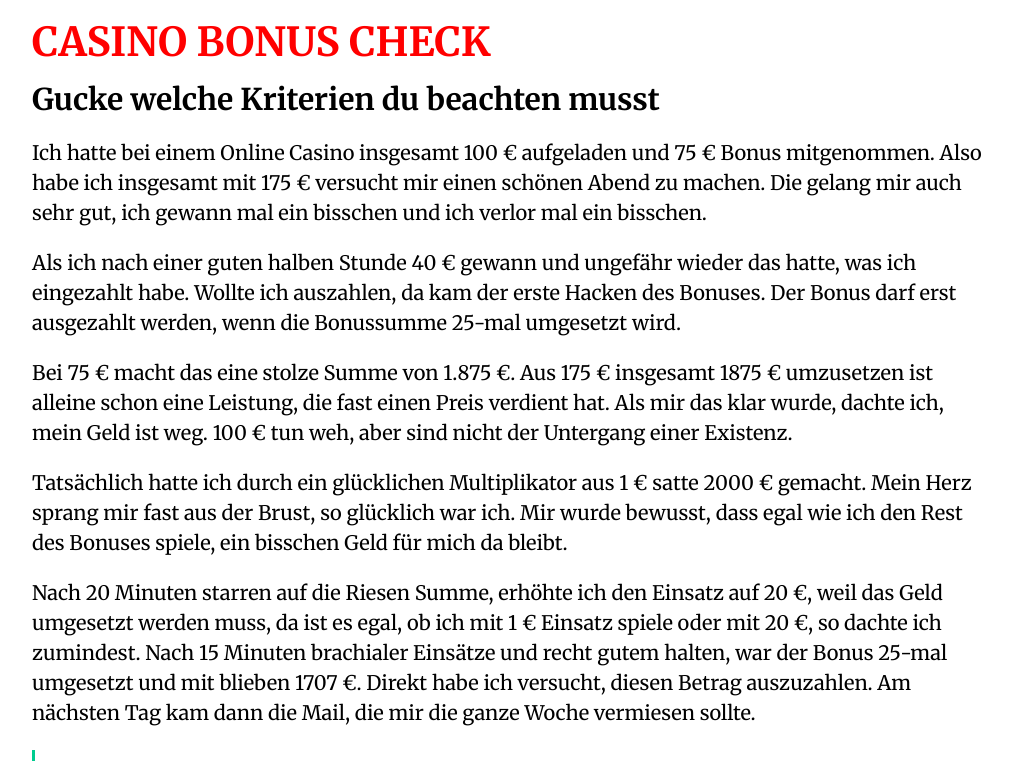
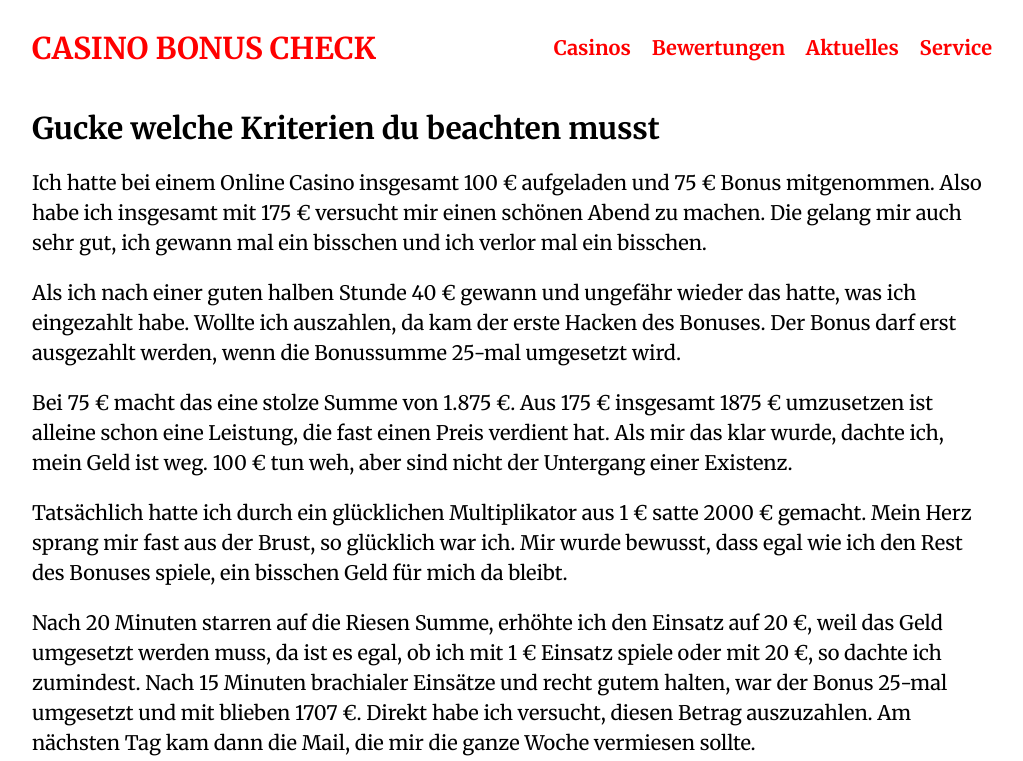
Before and after one commit to camcorom/casino-bonus-check.de, a plain HTML site: page index.html in a window 1280 px wide. Shown: the top 761 px of the page, without its empty margins (128-1151 px from the left). Drawn offline with nearby package versions, Linux system fonts and the light colour scheme.

Commit message:
Hyper link

```diff
--- a/index.html
+++ b/index.html
@@ -39,17 +39,48 @@
             background-color: rgb(255, 255, 255);
             padding: 16px;
         }
+
+        .navbar {
+            display: flex;
+            justify-content: space-between;
+            align-items: center;
+            margin: 0 auto;
+            max-width: 960px;
+
+
+        }
+
+        a {
+            color: red;
+            text-decoration: none;
+            margin-left: 16px;
+            font-weight: bold;
+        }
+
+        a:hover {
+            text-decoration: underline;
+        }
     </style>
 
 </head>
 
 <body>
+    <nav>
+        <div class="navbar">
+
+            <h1 class="headline">
+                CASINO BONUS CHECK<br>
+            </h1>
+
+            <div>
+                <a href="casinos.html">Casinos</a>
+                <a href="bewertung.html">Bewertungen</a>
+                <a href="aktuelles.html">Aktuelles</a>
+                <a href="service.html">Service</a>
+            </div>
+        </div>
+    </nav>
     <div class="container">
-
-        <h1 class="headline">
-            CASINO BONUS CHECK<br>
-        </h1>
-
         <h2>
             Gucke welche Kriterien du beachten musst
         </h2>
```
Also changed, not shown: aktuelles.html (added), bewertung.html (added), casinos.html (added), navbar.jpg (added), service.html (added), style.css (line endings or trailing spaces).
